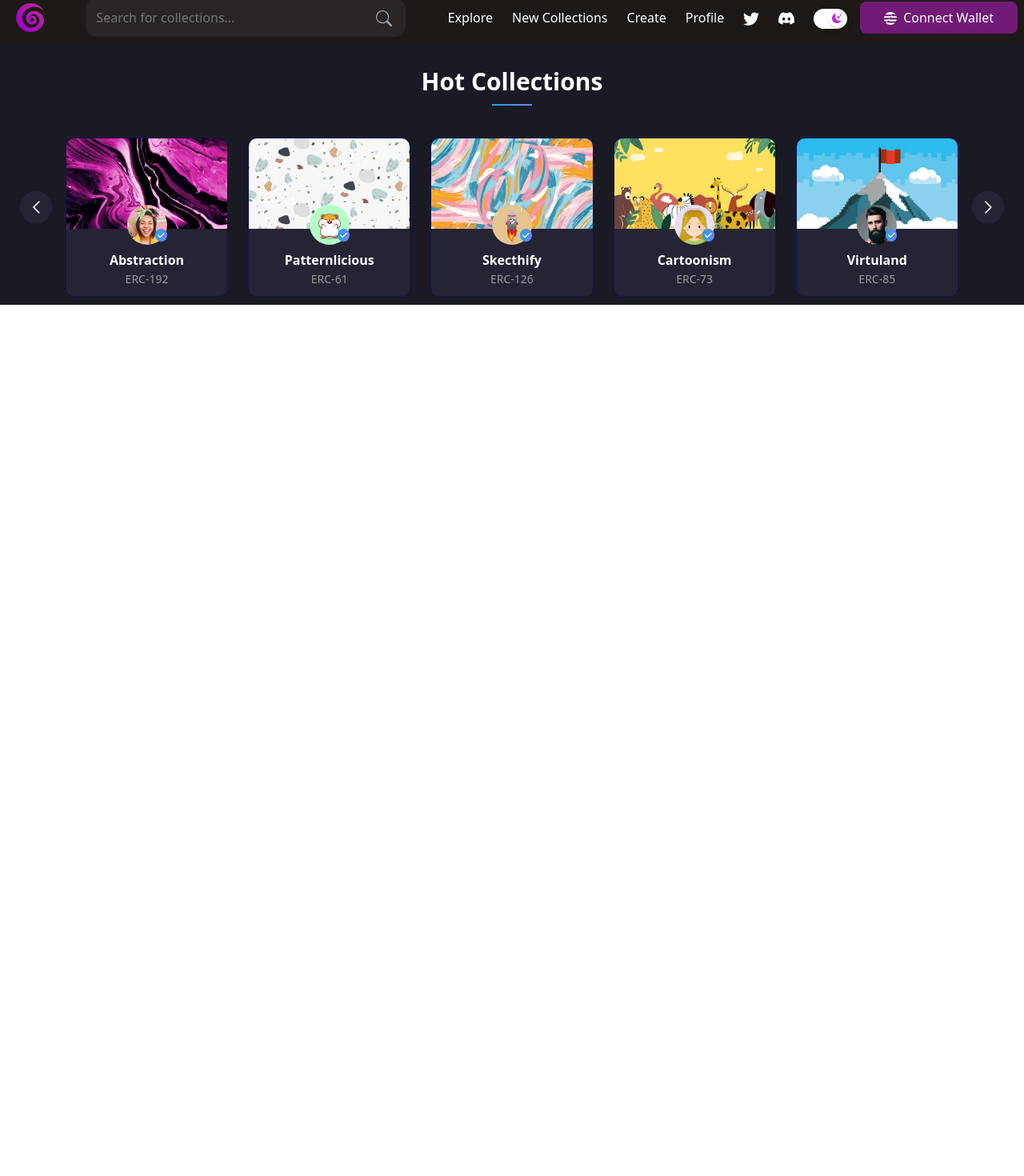
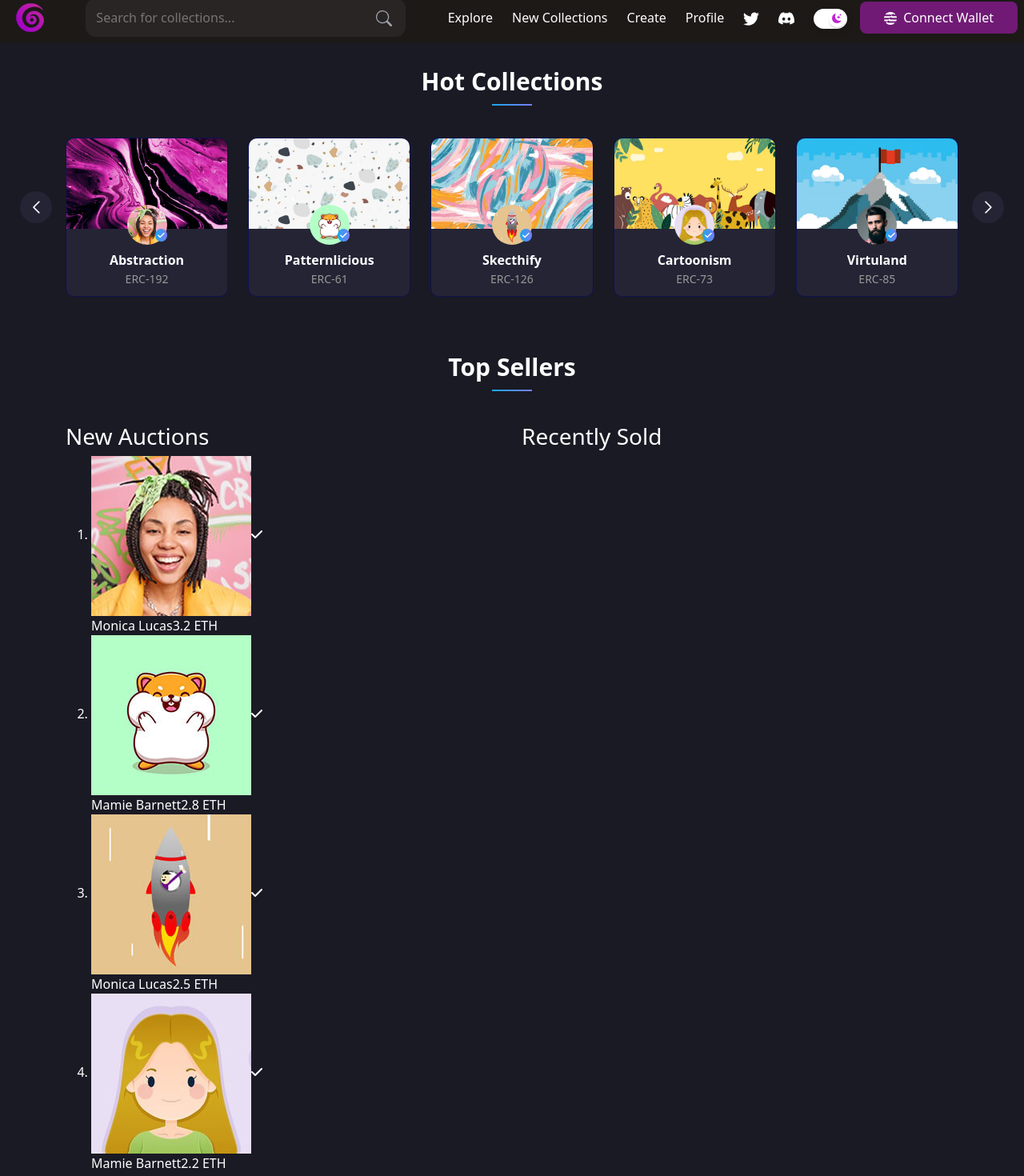
Before and after one commit to healer-1205/gigaland-blockchain, a React (Create React App) app: page / in a window 1280 px wide. Shown: the part 10-1480 px from the top of the page at 80% size. Before the commit the page ends 800 px from the top, so only its background shows below. Built offline with nearby package versions, Linux system fonts and the light colour scheme; what wagmi would draw is missing.

Commit message:
make collection slider section

```diff
--- a/src/App.scss
+++ b/src/App.scss
@@ -41,6 +41,10 @@
   padding-top: 30px;
 }
 
+.pb-30 {
+  padding-bottom: 30px;
+}
+
 .text-center {
   text-align: center;
 }
--- a/src/components/Collection/Collection.scss
+++ b/src/components/Collection/Collection.scss
@@ -31,7 +31,7 @@
   height: 40px !important;
   border-radius: 50%;
   background-color: #242435;
-  display: flex !important;
+  display: flex;
   justify-content: center !important;
   align-items: center !important;
   /* position: absolute !important; */
@@ -49,7 +49,7 @@
   height: 40px !important;
   border-radius: 50%;
   background-color: #242435;
-  display: flex !important;
+  display: flex;
   justify-content: center !important;
   align-items: center !important;
   left: -45px !important;
@@ -132,3 +132,12 @@
   bottom: 4px;
   right: 5px;
 }
+
+@media only screen and (max-width: 768px) {
+  .swiper-button-next {
+    display: none;
+  }
+  .swiper-button-prev {
+    display: none;
+  }
+}
--- a/src/components/Collection/Collection.tsx
+++ b/src/components/Collection/Collection.tsx
@@ -5,18 +5,14 @@ import { Col, Container, Row } from "react-bootstrap"
 import { FontAwesomeIcon } from "@fortawesome/react-fontawesome"
 import { faCheck } from "@fortawesome/free-solid-svg-icons"
 import { Images } from "../../assets"
-// import "swiper/css"
-// import "swiper/css/navigation"
-// import "swiper/css/effect-coverflow"
 import "swiper/swiper.min.css"
-import "swiper/modules/free-mode/free-mode.min.css"
-import "swiper/modules/navigation/navigation.scss"
-import "swiper/modules/thumbs/thumbs.min.css"
+import "swiper/modules/effect-coverflow/effect-coverflow.less"
+import "swiper/modules/navigation/navigation.min.css"
 import "./Collection.scss"
 
 export const Collection: React.FC = () => {
   return (
-    <div id="section">
+    <div id="section" className="pb-30">
       <Container>
         <Row>
           <Col>
--- a/src/pages/Home/Home.tsx
+++ b/src/pages/Home/Home.tsx
@@ -1,14 +1,85 @@
 import React from "react"
+import { Col, Container, Row } from "react-bootstrap"
+import { Link } from "react-router-dom"
+import { FontAwesomeIcon } from "@fortawesome/react-fontawesome"
+import { faCheck } from "@fortawesome/free-solid-svg-icons"
 import { Collection } from "../../components/Collection"
+import { Images } from "../../assets"
 import "./Home.scss"
 
 export const Home: React.FC = () => {
   return (
     <div className="home">
-      <div className="no-bottom no-top" id="content">
-        <div id="top"></div>
-        <Collection />
-      </div>
+      <div id="top"></div>
+      <Collection />
+      <Container className="sellers">
+        <Row>
+          <Col>
+            <div className="text-center pt-30">
+              <span>Top Sellers</span>
+              <div className="small-border"></div>
+            </div>
+          </Col>
+        </Row>
+        <Row className="pt-30">
+          <Col sm={12} md={6} lg={6}>
+            <h3>New Auctions</h3>
+            <ol className="author_list">
+              <li>
+                <div className="author_list_pp">
+                  <Link to="/">
+                    <img className="lazy" src={Images.Author1} alt="Author1" />
+                    <FontAwesomeIcon icon={faCheck} />
+                  </Link>
+                </div>
+                <div className="author_list_info">
+                  <Link to="/">Monica Lucas</Link>
+                  <span>3.2 ETH</span>
+                </div>
+              </li>
+              <li>
+                <div className="author_list_pp">
+                  <Link to="/">
+                    <img className="lazy" src={Images.Author2} alt="Author2" />
+                    <FontAwesomeIcon icon={faCheck} />
+                  </Link>
+                </div>
+                <div className="author_list_info">
+                  <Link to="/">Mamie Barnett</Link>
+                  <span>2.8 ETH</span>
+                </div>
+              </li>
+              <li>
+                <div className="author_list_pp">
+                  <Link to="/">
+                    <img className="lazy" src={Images.Author3} alt="Author3" />
+                    <FontAwesomeIcon icon={faCheck} />
+                  </Link>
+                </div>
+                <div className="author_list_info">
+                  <Link to="/">Monica Lucas</Link>
+                  <span>2.5 ETH</span>
+                </div>
+              </li>
+              <li>
+                <div className="author_list_pp">
+                  <Link to="/">
+                    <img className="lazy" src={Images.Author4} alt="Author4" />
+                    <FontAwesomeIcon icon={faCheck} />
+                  </Link>
+                </div>
+                <div className="author_list_info">
+                  <Link to="/">Mamie Barnett</Link>
+                  <span>2.2 ETH</span>
+                </div>
+              </li>
+            </ol>
+          </Col>
+          <Col sm={12} md={6} lg={6}>
+            <h3>Recently Sold</h3>
+          </Col>
+        </Row>
+      </Container>
     </div>
   )
 }
```
